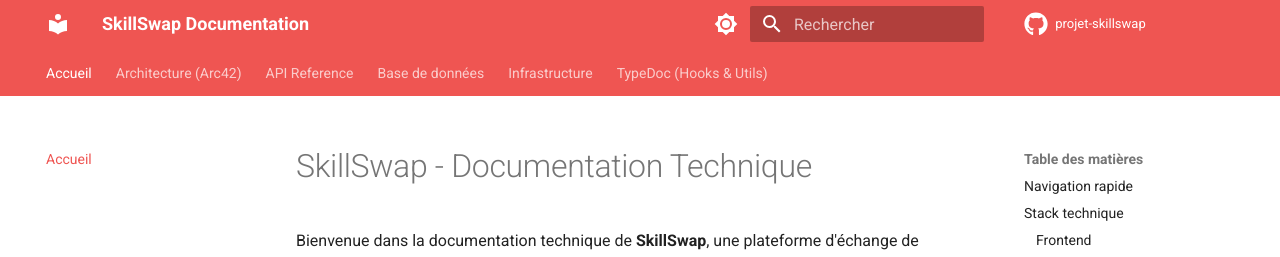
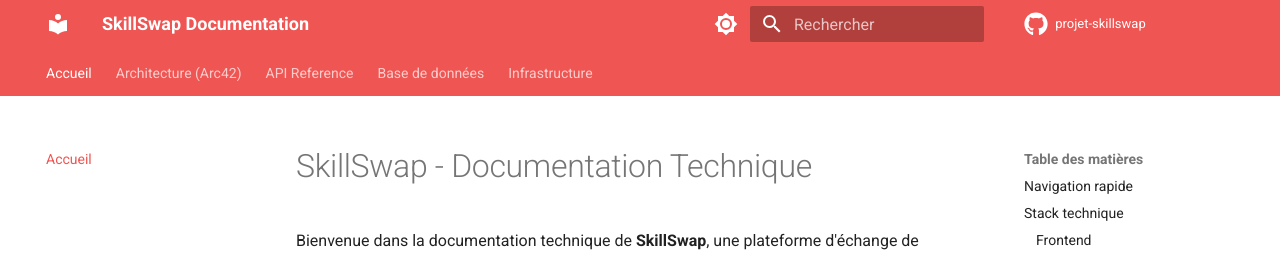
Before and after one commit to Sojeremy/documentation-skillswap, an MkDocs documentation site: the page built from docs/documentation-implementation/index.md, in a window 1280 px wide and 900 px high. Shown: the top 257 px of the window. Built offline with MkDocs 1.6.1 and Material for MkDocs 9.7.7, drawn with Linux system fonts in a browser that asks for light colours; comment, search, counter and statistics services are not loaded; some of the changed lines change nothing that is shown.

Commit message:
fix(docs): temporarily disable TypeDoc section with HTML parsing issues

```diff
--- a/docs/mkdocs.yml
+++ b/docs/mkdocs.yml
@@ -152,15 +152,16 @@
       - Volumes: infrastructure/volumes.md
       - CI/CD Pipeline: infrastructure/ci-cd.md
       - Troubleshooting: infrastructure/troubleshooting.md
-  - TypeDoc (Hooks & Utils):
-      - Vue d'ensemble: typedoc/index.md
-      - Hooks: typedoc/Hooks.md
-      - API Client: typedoc/APIClient.md
-      - Types API: typedoc/lib/api-types.md
-      - Utilitaires: typedoc/Utilities.md
-      - Date/Time: typedoc/DateTimeUtilities.md
-      - Validation:
-          - Auth: typedoc/lib/validation/auth.validation.md
-          - Profil: typedoc/lib/validation/updateProfile.validation.md
-          - Mot de passe: typedoc/lib/validation/updatePassword.validation.md
-          - Conversation: typedoc/lib/validation/conversation.validation.md
+  # TypeDoc temporairement désactivé - problème de parsing HTML avec les types génériques
+  # - TypeDoc (Hooks & Utils):
+  #     - Vue d'ensemble: typedoc/index.md
+  #     - Hooks: typedoc/Hooks.md
+  #     - API Client: typedoc/APIClient.md
+  #     - Types API: typedoc/lib/api-types.md
+  #     - Utilitaires: typedoc/Utilities.md
+  #     - Date/Time: typedoc/DateTimeUtilities.md
+  #     - Validation:
+  #         - Auth: typedoc/lib/validation/auth.validation.md
+  #         - Profil: typedoc/lib/validation/updateProfile.validation.md
+  #         - Mot de passe: typedoc/lib/validation/updatePassword.validation.md
+  #         - Conversation: typedoc/lib/validation/conversation.validation.md
```
